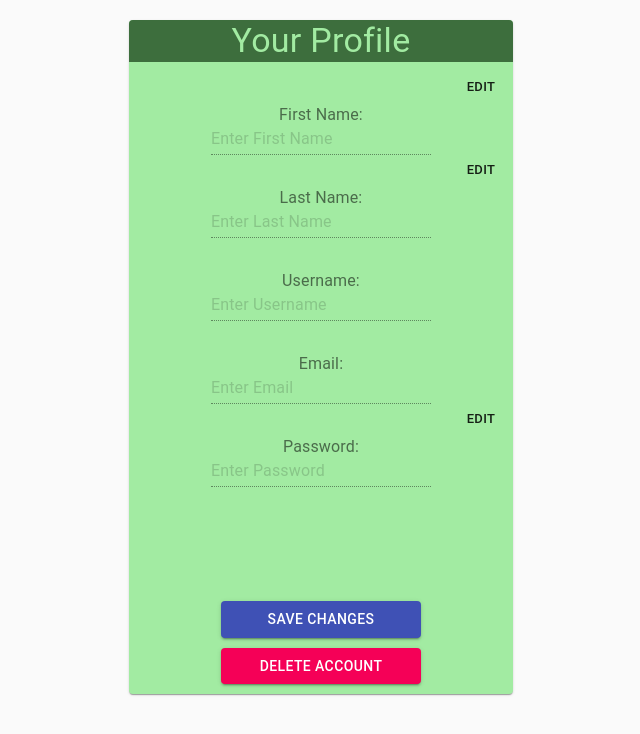
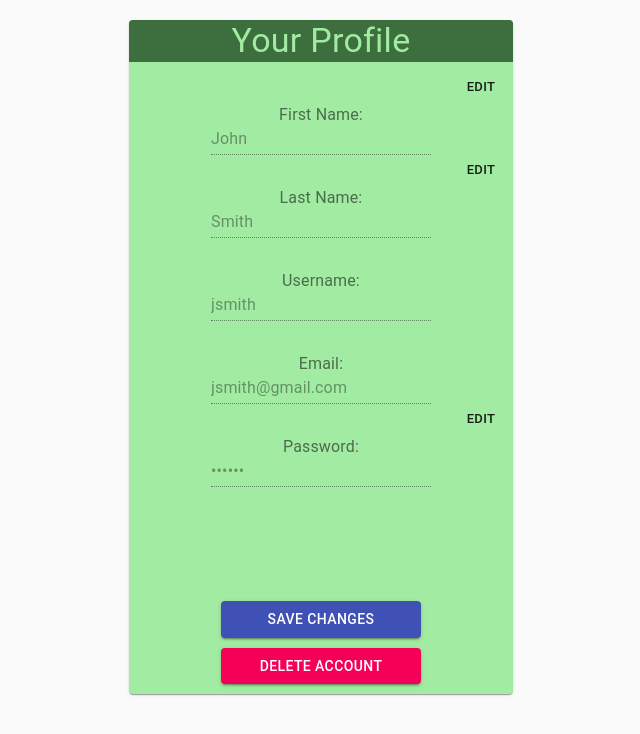
Before and after one commit to sajpanchal/Capstone-Project-Front-End, a React (Create React App) app: page /Profile in a window 1280 px wide. Shown: the top 734 px of the page, without its empty margins (319-959 px from the left). Built offline with nearby package versions, Linux system fonts and the light colour scheme.

Commit message:
Merged PR 72: input validation added to profile page form.
Joi-browser installed.
handleChange and handleSubmit methods added for profile form.
input validation code added.
dynamic alert text added for input validation errors.

```diff
--- a/package.json
+++ b/package.json
@@ -9,6 +9,7 @@
     "@testing-library/jest-dom": "^5.11.9",
     "@testing-library/react": "^11.2.5",
     "@testing-library/user-event": "^12.7.1",
+    "joi-browser": "^13.4.0",
     "react": "^17.0.1",
     "react-dom": "^17.0.1",
     "react-icons": "^4.2.0",
--- a/src/pages/Profile.js
+++ b/src/pages/Profile.js
@@ -11,6 +11,7 @@ import {
   Menu,
   Card,
 } from "@material-ui/core";
+import Joi from "joi-browser";
 import { withStyles } from "@material-ui/core/styles";
 
 const styles = () => ({
@@ -47,18 +48,152 @@ const styles = () => ({
 });
 class Profile extends React.Component {
   state = {
-    inputs: {
+    data: {
+      firstname: "",
+      lastname: "",
+      username: "",
+      email: "",
+      password: "",
+    },
+    passwordData: {
+      newPassword: "",
+      reEnterPassword: "",
+    },
+    errors: {},
+    input: {
       firstname: true,
       lastname: true,
       username: true,
       email: true,
-      newpassword: true,
+      password: true,
     },
   };
+  schema = {
+    firstname: Joi.string().required().min(2).max(30),
+    lastname: Joi.string().required().min(2).max(30),
+    email: Joi.string().email().required(),
+    username: Joi.string().required().min(2).max(30),
+    password: Joi.string().required().min(2).max(30),
+  };
+  passwordSchema = {
+    newPassword: Joi.string().required().min(6).max(30),
+    reEnterPassword: Joi.string().required().min(6).max(30),
+  };
+  componentDidMount() {
+    const data = { ...this.state.data };
+    data.firstname = "John";
+    data.lastname = "Smith";
+    data.username = "jsmith";
+    data.email = "jsmith@gmail.com";
+    data.password = "123456";
+    this.setState({ data: data });
+  }
+  handleSubmit = (event) => {
+    event.preventDefault();
+
+    let { data, input, errors, passwordData } = { ...this.state };
+    const { error } = Joi.validate(data, this.schema);
+    const passwordError =
+      input.password === false
+        ? Joi.validate(passwordData, this.passwordSchema)
+        : null;
+    // if new password is entered
+    if (error) {
+      for (let item of error.details) {
+        errors[item.path[0]] = item.message;
+      }
+      this.setState({ errors: errors });
+      console.log("error:", errors);
+    } else if (passwordError && passwordError.error) {
+      for (let item of passwordError.error.details) {
+        errors[item.path[0]] = item.message;
+      }
+      console.log(passwordError.error);
+      this.setState({ errors: errors });
+      console.log(errors);
+    } else {
+      errors = {};
+      if (input.password === false) {
+      }
+      console.log(data);
+      data.password =
+        input.password === false ? passwordData.reEnterPassword : data.password;
+      passwordData["newPassword"] = "";
+      passwordData["reEnterPassword"] = "";
+      input = {
+        firstname: true,
+        lastname: true,
+        username: true,
+        email: true,
+        password: true,
+      };
+      this.setState({
+        data: data,
+        input: input,
+        errors: errors,
+        passwordData: passwordData,
+      });
+      console.log("submission sucessful");
+      console.log("data:", this.state.data);
+      console.log("password:", this.state.passwordData);
+      console.log("errors:", this.state.errors);
+    }
+  };
+  handleChange = (event) => {
+    const input = { [event.currentTarget.name]: [event.currentTarget.value] };
+    console.log(event.currentTarget.name);
+    const { data, passwordData, errors, inputs } = { ...this.state };
+
+    const schemaType =
+      event.currentTarget.name === "newPassword" ||
+      event.currentTarget.name === "reEnterPassword"
+        ? "password"
+        : "regular";
+
+    //if the target is password fields
+    const schema =
+      schemaType === "regular"
+        ? {
+            [event.currentTarget.name]: this.schema[event.currentTarget.name],
+          }
+        : {
+            [event.currentTarget.name]: this.passwordSchema[
+              event.currentTarget.name
+            ],
+          };
+
+    input[event.currentTarget.name] = event.currentTarget.value;
+    const { error } = Joi.validate(input, schema);
+
+    if (schemaType === "password") {
+      passwordData[event.currentTarget.name] = event.currentTarget.value;
+      console.log("password changed:", passwordData);
+      //this.setState({ passwordData: passwordData, errors: errors });
+      this.setState({ passwordData: passwordData });
+    } else {
+      data[event.currentTarget.name] = event.currentTarget.value;
+      // this.setState({ data: data, errors: errors });
+      this.setState({ data: data });
+    }
+    if (error) {
+      errors[event.currentTarget.name] = error.details[0].message;
+      console.log("handle change:", error.details[0]);
+    } else {
+      if (passwordData["newPassword"] !== passwordData["reEnterPassword"]) {
+        errors["newPassword"] = "password not matching";
+        errors["reEnterPassword"] = "password not matching";
+      } else {
+        errors["newPassword"] = null;
+        errors["reEnterPassword"] = null;
+        errors[event.currentTarget.name] = null;
+        this.setState({ passwordData: passwordData, errors: errors });
+      }
+    }
+  };
   handleInputs = (name) => {
-    const inputs = { ...this.state.inputs };
-    inputs[name] = false;
-    this.setState({ inputs: inputs });
+    const input = { ...this.state.input };
+    input[name] = false;
+    this.setState({ input: input });
   };
   render() {
     const { classes } = this.props;
@@ -67,7 +202,11 @@ class Profile extends React.Component {
         <Typography className={classes.cardTitle} variant="h4">
           Your Profile
         </Typography>
-        <Box className={classes.form} component="form">
+        <Box
+          className={classes.form}
+          component="form"
+          onSubmit={this.handleSubmit}
+        >
           <Button
             className={classes.editButton}
             onClick={() => this.handleInputs("firstname")}
@@ -79,10 +218,20 @@ class Profile extends React.Component {
 
           <InputLabel className={classes.subtitles}>First Name:</InputLabel>
           <Input
+            color="primary"
+            inputComponent="input"
+            disabled={this.state.input.firstname}
+            placeholder="Enter First Name"
+            type="firstname"
             name="firstname"
-            placeholder="Enter First Name"
-            disabled={this.state.inputs.firstname}
+            value={this.state.data.firstname}
+            onChange={this.handleChange}
           ></Input>
+          {this.state.errors.firstname && (
+            <Typography variant="subtitle2" color="error">
+              {this.state.errors.firstname}
+            </Typography>
+          )}
           <br></br>
           <Button
             className={classes.editButton}
@@ -95,56 +244,104 @@ class Profile extends React.Component {
 
           <InputLabel className={classes.subtitles}>Last Name:</InputLabel>
           <Input
+            color="primary"
+            inputComponent="input"
+            disabled={this.state.input.lastname}
+            placeholder="Enter Last Name"
+            type="lastname"
             name="lastname"
-            placeholder="Enter Last Name"
-            disabled={this.state.inputs.lastname}
+            value={this.state.data.lastname}
+            onChange={this.handleChange}
           ></Input>
+          {this.state.errors.lastname && (
+            <Typography variant="subtitle2" color="error">
+              {this.state.errors.lastname}
+            </Typography>
+          )}
           <br></br>
           <br></br>
           <InputLabel className={classes.subtitles}>Username:</InputLabel>
           <Input
+            color="primary"
+            placeholder="Enter Username"
+            disabled="true"
+            type="text"
             name="username"
-            placeholder="Enter Username"
-            disabled={this.state.inputs.username}
+            value={this.state.data.username}
+            onChange={this.handleChange}
           ></Input>
+          {this.state.errors.username && (
+            <Typography variant="subtitle2" color="error">
+              {this.state.errors.username}
+            </Typography>
+          )}
           <br></br>
           <br></br>
           <InputLabel className={classes.subtitles}>Email:</InputLabel>
           <Input
+            color="primary"
+            inputComponent="input"
+            disabled="true"
+            placeholder="Enter email"
+            type="email"
             name="email"
-            placeholder="Enter Email"
-            disabled={this.state.inputs.email}
+            value={this.state.data.email}
+            onChange={this.handleChange}
           ></Input>
+          {this.state.errors.email && (
+            <Typography variant="subtitle2" color="error">
+              {this.state.errors.email}
+            </Typography>
+          )}
           <br></br>
           <Button
             className={classes.editButton}
             size="small"
-            onClick={() => this.handleInputs("newpassword")}
+            onClick={() => this.handleInputs("password")}
           >
             Edit
           </Button>
           <br></br>
           <InputLabel className={classes.subtitles}>Password:</InputLabel>
           <Input
+            color="primary"
+            placeholder="Your password"
+            disabled="true"
+            type="password"
             name="password"
-            placeholder="Enter Password"
-            disabled="true"
+            value={this.state.data.password}
+            onChange={this.handleChange}
           ></Input>
+
           <br></br>
-          <Box
-            visibility={this.state.inputs.newpassword ? "hidden" : "visible"}
-          >
+          <Box visibility={this.state.input.password ? "hidden" : "visible"}>
             <Input
-              name="newpassword"
-              placeholder="Enter New Password"
-              disabled={this.state.inputs.newpassword}
+              color="primary"
+              placeholder="Enter new password"
+              type="password"
+              name="newPassword"
+              value={this.state.passwordData.newPassword}
+              onChange={this.handleChange}
             ></Input>
+            {this.state.errors.newPassword && (
+              <Typography variant="subtitle2" color="error">
+                {this.state.errors.newPassword}
+              </Typography>
+            )}
             <br></br>
             <Input
-              name="re-enterpassword"
-              placeholder="Re-enter New Password"
-              disabled={this.state.inputs.newpassword}
+              color="primary"
+              placeholder="Re-enter new password"
+              type="password"
+              name="reEnterPassword"
+              value={this.state.passwordData.reEnterPassword}
+              onChange={this.handleChange}
             ></Input>
+            {this.state.errors.reEnterPassword && (
+              <Typography variant="subtitle2" color="error">
+                {this.state.errors.reEnterPassword}
+              </Typography>
+            )}
           </Box>
           <br></br>
           <br></br>
```
Also changed, not shown: 1 other file (tests, documents, lock files or other folders).
